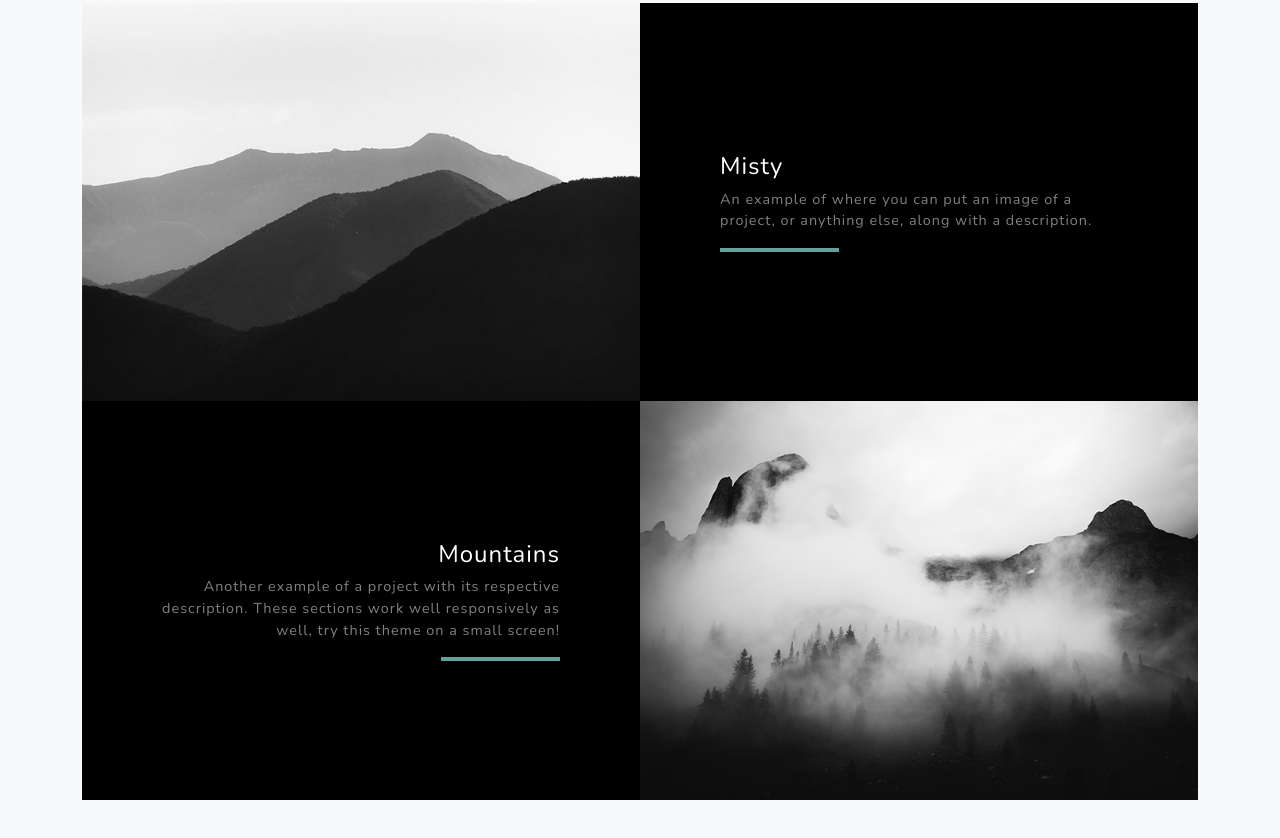
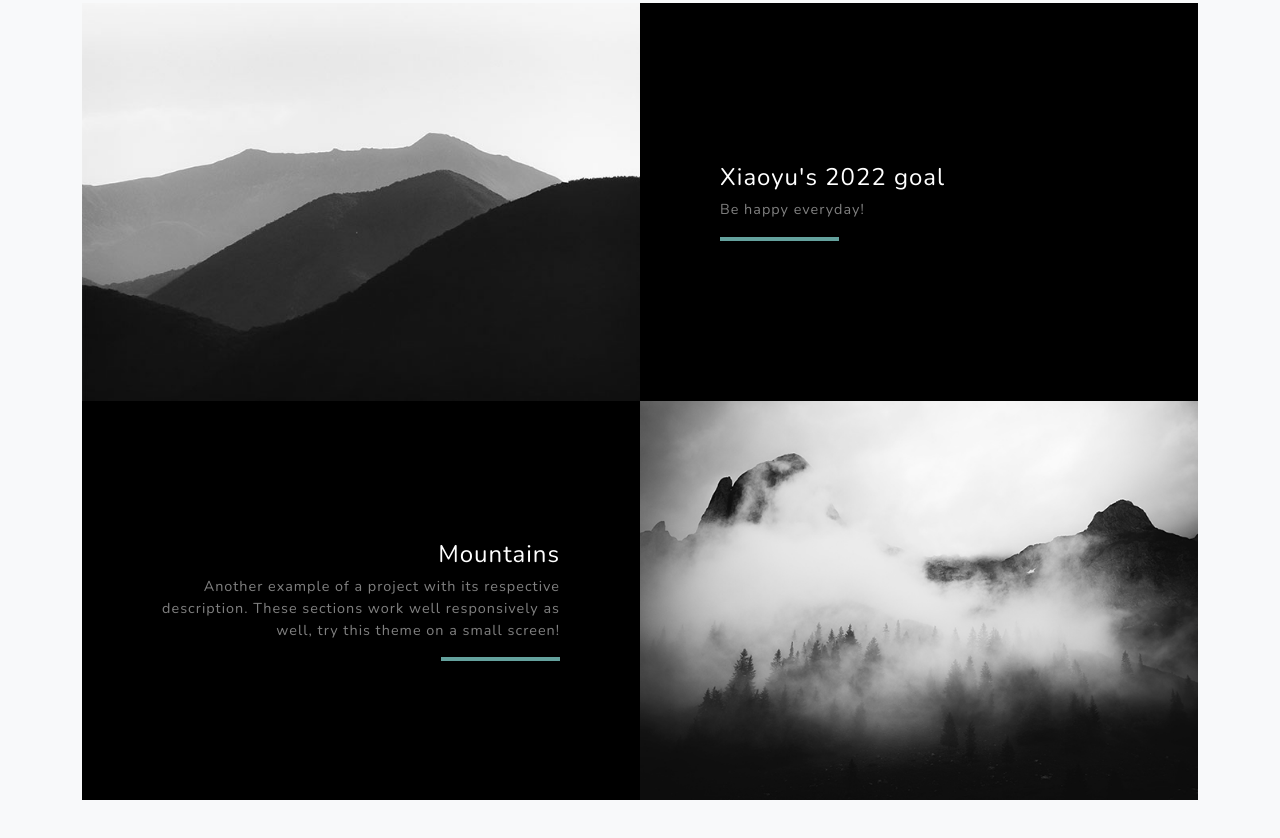
Before and after one commit to wendyqian11/wendyqian11.github.io, a plain HTML site: page index.html in a window 1280 px wide. Shown: the part 1557-2395 px from the top of the page. Drawn offline with nearby package versions, Linux system fonts and the light colour scheme.

Commit message:
Update index.html

```diff
--- a/index.html
+++ b/index.html
@@ -73,8 +73,8 @@
                         <div class="bg-black text-center h-100 project">
                             <div class="d-flex h-100">
                                 <div class="project-text w-100 my-auto text-center text-lg-left">
-                                    <h4 class="text-white">Misty</h4>
-                                    <p class="mb-0 text-white-50">An example of where you can put an image of a project, or anything else, along with a description.</p>
+                                    <h4 class="text-white">Xiaoyu's 2022 goal</h4>
+                                    <p class="mb-0 text-white-50">Be happy everyday!</p>
                                     <hr class="d-none d-lg-block mb-0 ml-0" />
                                 </div>
                             </div>
```
